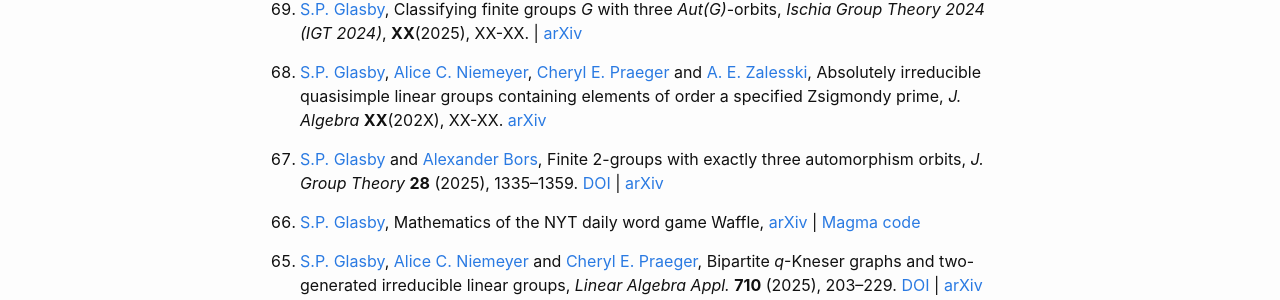
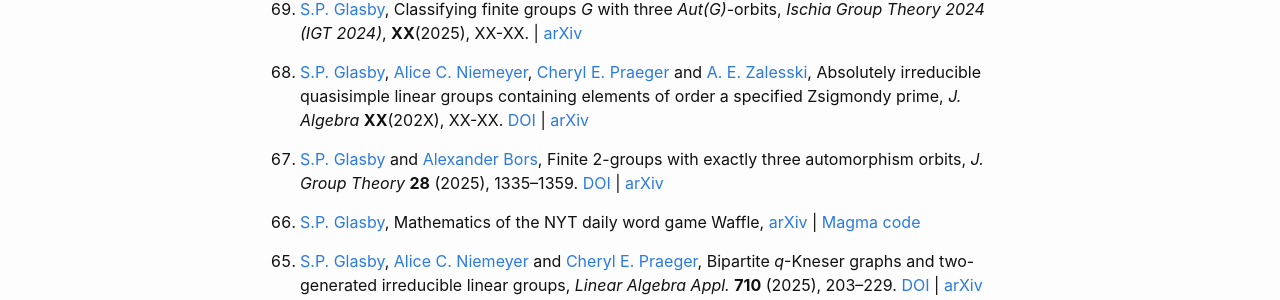
Before and after one commit to StephenGlasby/StephenGlasby.github.io, a Jekyll site: the page built from publications.md, in a window 1280 px wide and 900 px high. Shown: the part 422-722 px from the top of the window. Built offline with Jekyll 4.4.1, drawn with Linux system fonts in a browser that asks for light colours.

Commit message:
publications.md

```diff
--- a/publications.md
+++ b/publications.md
@@ -30,6 +30,7 @@ Preprints of my (recent) papers are on [the arXiv](https://arxiv.org/a/glasby_s_
   [A. E. Zalesski](https://research-portal.uea.ac.uk/en/persons/alex-zalesski),
   Absolutely irreducible quasisimple linear groups containing elements of
   order a specified Zsigmondy prime, *J. Algebra* **XX**(202X), XX-XX.
+  [DOI](https://doi.org/10.1016/j.jalgebra.2025.06.045) |
   [arXiv](https://arxiv.org/abs/2411.08270)
 
 0. [S.P. Glasby](https://stephenglasby.github.io/) and
```
